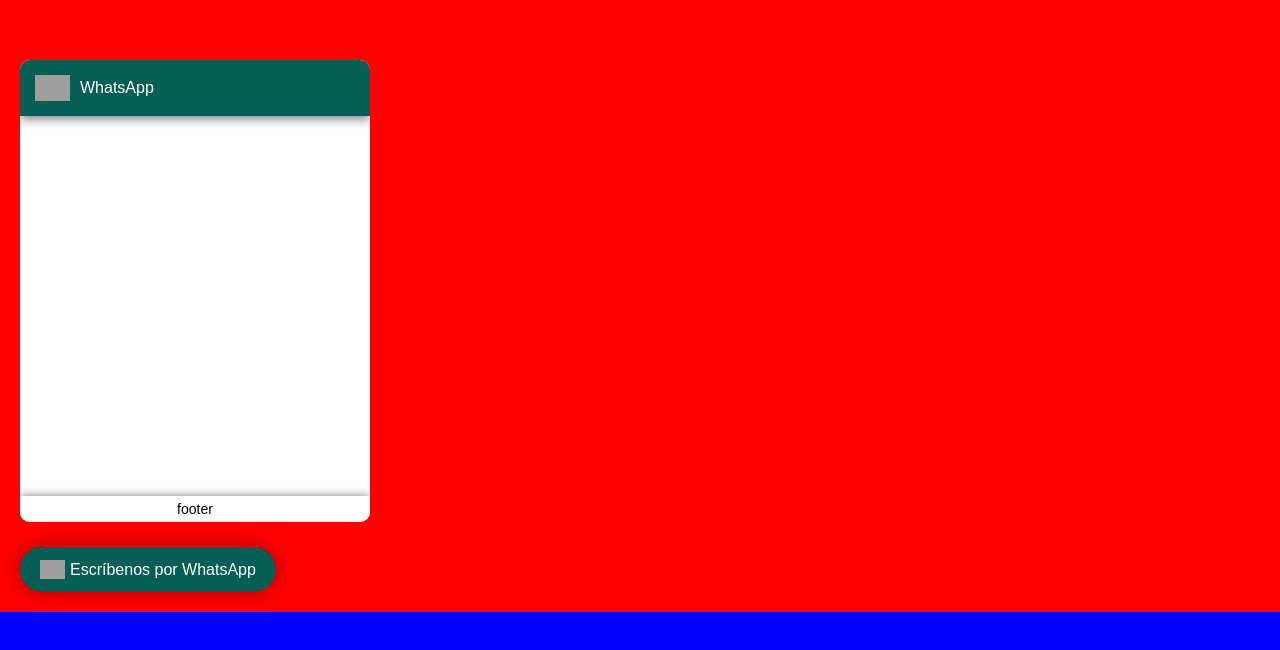
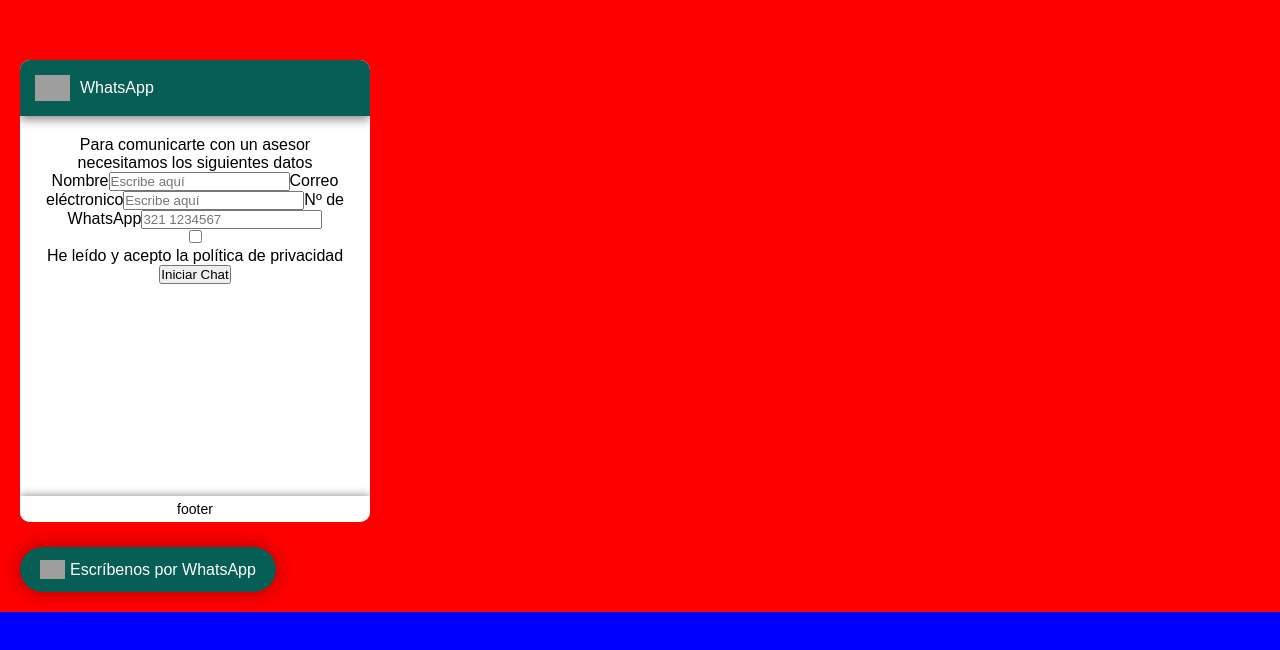
Before and after one commit to JorgeGWD/whatsapp-form, a Next.js app: page / in a window 1280 px wide. Shown: the part 188-838 px from the top of the page. Built offline with nearby package versions, Linux system fonts and the light colour scheme; grey boxes are pictures that could not be loaded.

Commit message:
Form content

```diff
--- a/components/whatsAppForm/whatsAppForm.css
+++ b/components/whatsAppForm/whatsAppForm.css
@@ -33,7 +33,9 @@
 }
 
 .whats-app-form .form-body {
-  height: 380px;
+  padding: 20px;
+  height: 340px;
+  text-align: center;
 }
 
 .whats-app-form .form-footer {
--- a/components/whatsAppForm/whatsAppForm.js
+++ b/components/whatsAppForm/whatsAppForm.js
@@ -11,8 +11,19 @@ const WhatsAppForm = () => {
                     <p>WhatsApp</p>
                 </div>
                 <div className="form-body">
+                    <p>Para comunicarte con un asesor <br/> necesitamos los siguientes datos</p>
                     <form action="">
-
+                        <label htmlFor="">Nombre</label>
+                        <input type="text" name="name" placeholder="Escribe aquí" />
+                        <label htmlFor="">Correo eléctronico</label>
+                        <input type="email" name="email" placeholder="Escribe aquí" />
+                        <label htmlFor="">Nº de WhatsApp</label>
+                        <input type="tel" name="phone" placeholder="321 1234567" />
+                        <div className="checkbox">
+                            <input type="checkbox"/>
+                            <p>He leído y acepto la política de privacidad</p>
+                        </div>
+                        <button type="submit">Iniciar Chat</button>
                     </form>
                 </div>
                 <div className="form-footer">
--- a/components/whatsAppForm/whatsAppForm.sass
+++ b/components/whatsAppForm/whatsAppForm.sass
@@ -20,7 +20,9 @@
             color: #fff
             align-self: center
     .form-body
-        height: 380px
+        padding: 20px
+        height: 340px
+        text-align: center
     .form-footer
         padding: 5px
         background-color: #fff
```
Also changed, not shown: 1 other file (tests, documents, lock files or other folders).
